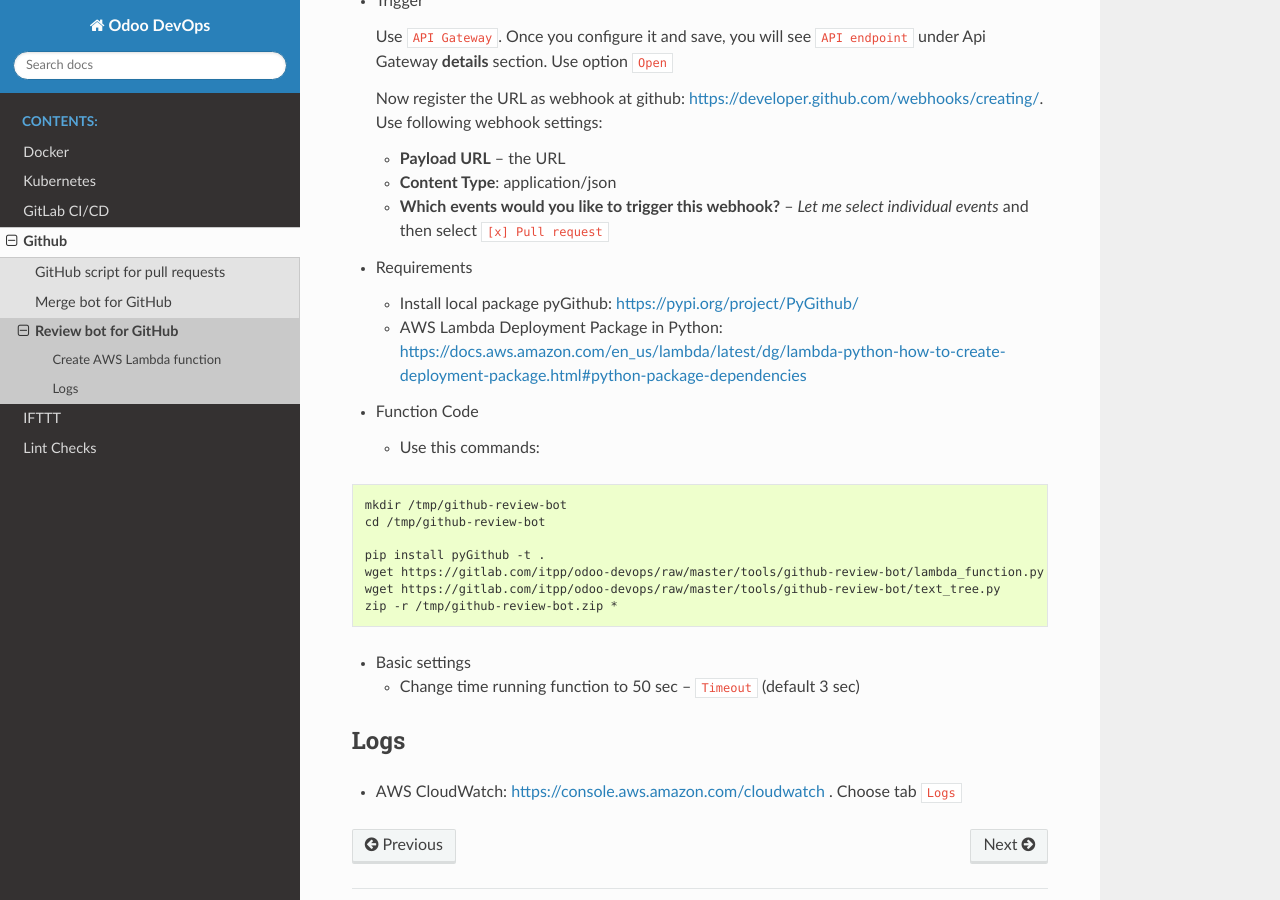
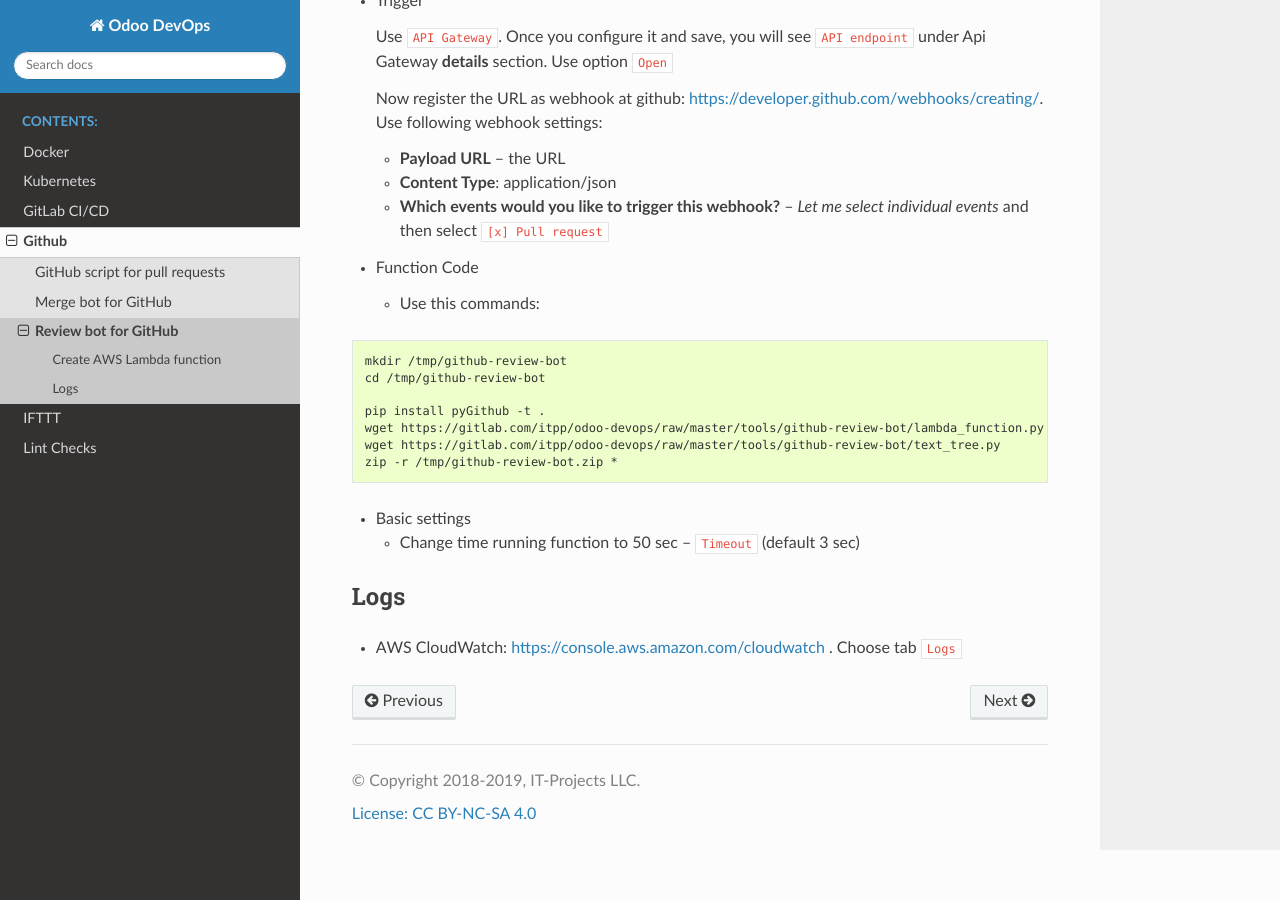
Before and after one commit to itpp-labs/odoo-devops-docs, a Sphinx documentation site: the page built from docs/git/github-review-bot.rst, in a window 1280 px wide and 900 px high, scrolled down 518 px. Built offline with Sphinx 7.4.7 and the Read the Docs theme 2.0.0, drawn with Linux system fonts in a browser that asks for light colours.

Commit message:
requirements is already a part of function code section

```diff
--- a/docs/git/github-review-bot.rst
+++ b/docs/git/github-review-bot.rst
@@ -29,11 +29,6 @@ Create AWS Lambda function
   * **Content Type**: application/json
   * **Which events would you like to trigger this webhook?** -- *Let me select individual events* and then select ``[x] Pull request``
 
-* Requirements
-
-  * Install local package pyGithub: https://pypi.org/project/PyGithub/
-  * AWS Lambda Deployment Package in Python: https://docs.aws.amazon.com/en_us/lambda/latest/dg/lambda-python-how-to-create-deployment-package.html#python-package-dependencies
-
 * Function Code
 
   * Use this commands:
```
